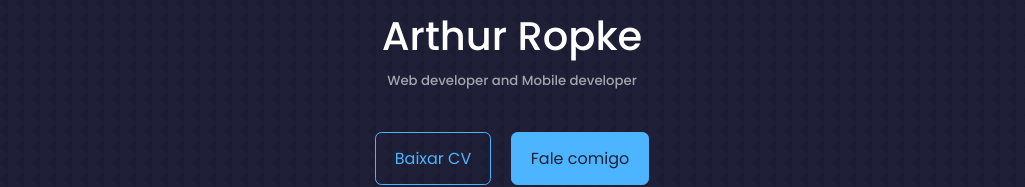
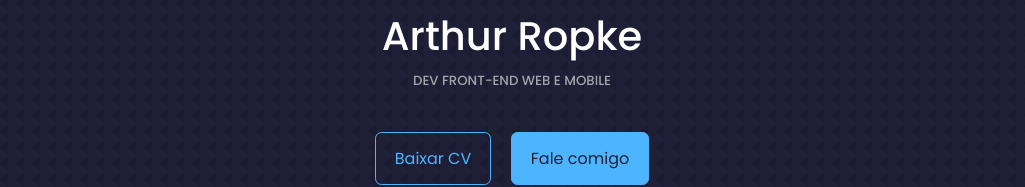
Before and after one commit to Arthury10/arthury.io, a React (Create React App) app: page / in a window 1280 px wide. Shown: the part 133-320 px from the top of the page, without its empty margins (128-1153 px from the left). Built offline with nearby package versions, Linux system fonts and the light colour scheme.

Commit message:
:construction: fix not use element nav

```diff
--- a/package.json
+++ b/package.json
@@ -1,6 +1,6 @@
 {
   "name": "portfolioarthurropke",
-  "homepage": "https://egattor.com/rp2447",
+  "homepage": ".",
   "version": "0.1.0",
   "private": true,
   "dependencies": {
--- a/src/components/nav/Nav.tsx
+++ b/src/components/nav/Nav.tsx
@@ -1,10 +1,9 @@
 /* eslint-disable jsx-a11y/anchor-is-valid */
 import React from 'react'
 import './nav.css'
-import {AiOutlineBook, AiOutlineFileWord, AiOutlineHome, AiOutlinePoundCircle} from 'react-icons/ai'
+import {AiOutlineBook, AiOutlineHome} from 'react-icons/ai'
 import {AiOutlineUser} from 'react-icons/ai'
 import {BiBook, BiBookContent} from 'react-icons/bi'
-import {RiServiceLine} from 'react-icons/ri'
 import {BiMessageSquareDetail} from 'react-icons/bi'
 import {useState} from 'react'
 
--- a/src/constants/headerData.ts
+++ b/src/constants/headerData.ts
@@ -3,7 +3,7 @@ import me from '../assets/me2.png'
 export const headerData = {
   preTitle: "Olá, eu sou",
   title: "Arthur Ropke",
-  subtitle: "Web developer and Mobile developer",
+  subtitle: "DEV FRONT-END WEB E MOBILE",
   img: me,
   scrollDown: 'Scroll Down',
 }
```
